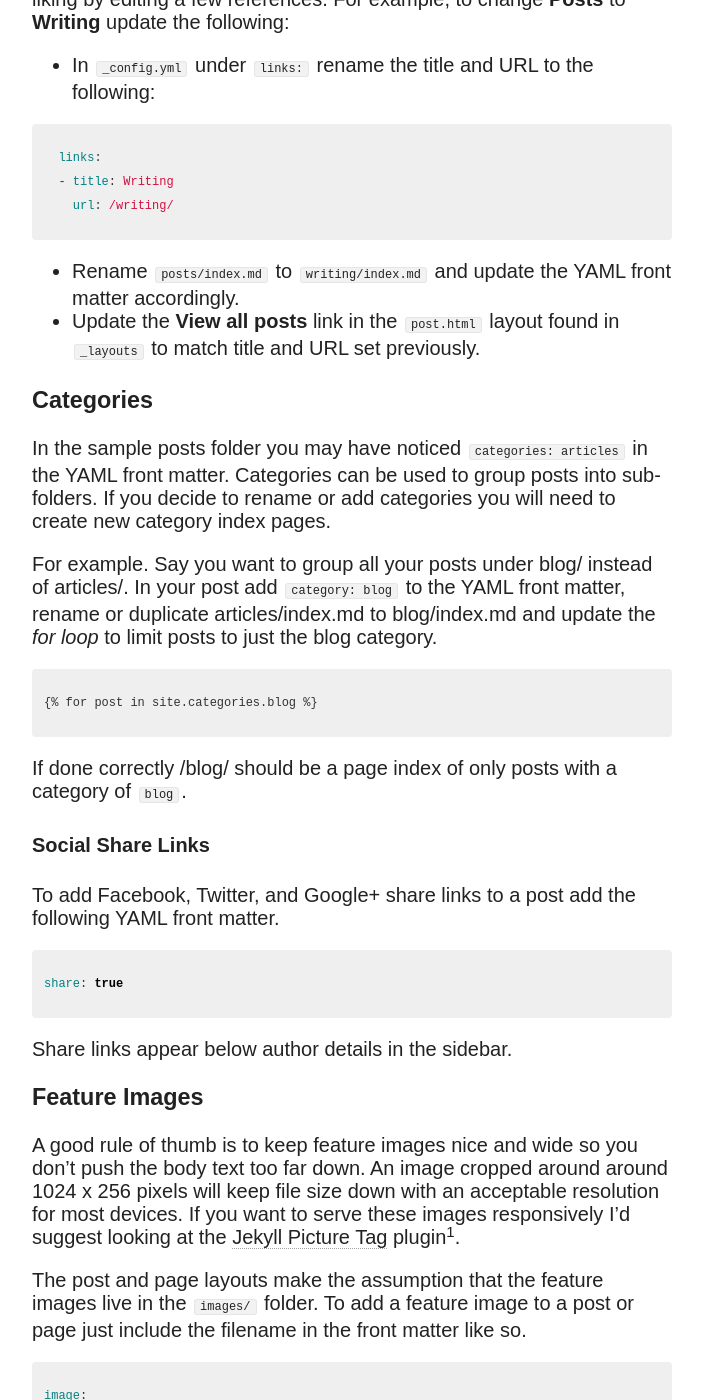
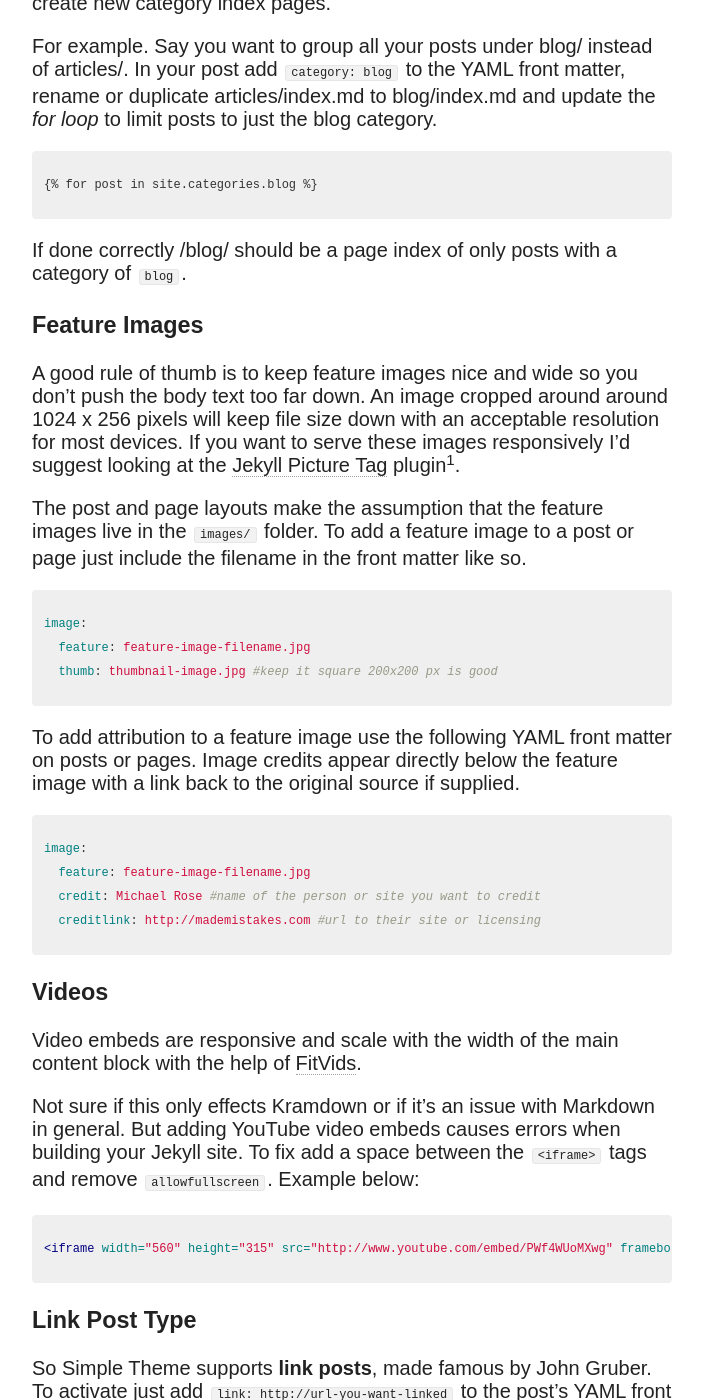
Before and after one commit to FoxerCoeee/FoxerCoeee, a Jekyll site: the page built from theme-setup/index.md, in a window 1280 px wide and 1400 px high, scrolled down 5833 px. Shown: the whole window, without its empty margins (288-991 px from the left). Built offline with Jekyll 4.4.1, drawn with Linux system fonts in a browser that asks for light colours; nearby versions of some CDN libraries; some of the changed text lies outside the part shown.

Commit message:
Update documentation

```diff
--- a/theme-setup/index.md
+++ b/theme-setup/index.md
@@ -168,19 +168,6 @@
 
 These two layouts are very similar. Both have an author sidebar, allow for large feature images at the top, and optional Disqus comments. The only real difference is the post layout includes related posts at the end of the page.
 
-### Post Index Page
-
-A [sample index page]({{ site.url }}/posts/) listing all posts grouped by the year they were published has been provided. The name can be customized to your liking by editing a few references. For example, to change **Posts** to **Writing** update the following:
-
-* In `_config.yml` under `links:` rename the title and URL to the following:
-{% highlight yaml %}
-  links:
-  - title: Writing
-    url: /writing/
-{% endhighlight %}
-* Rename `posts/index.md` to `writing/index.md` and update the YAML front matter accordingly.
-* Update the **View all posts** link in the `post.html` layout found in `_layouts` to match title and URL set previously.
-
 ### Categories
 
 In the sample posts folder you may have noticed `categories: articles` in the YAML front matter. Categories can be used to group posts into sub-folders. If you decide to rename or add categories you will need to create new category index pages.
@@ -194,16 +181,6 @@
 {% endhighlight %}
 
 If done correctly /blog/ should be a page index of only posts with a category of `blog`.
-
-#### Social Share Links
-
-To add Facebook, Twitter, and Google+ share links to a post add the following YAML front matter.
-
-{% highlight yaml %}
-share: true
-{% endhighlight %}
-
-Share links appear below author details in the sidebar.
 
 ### Feature Images
 
@@ -228,22 +205,21 @@
   creditlink: http://mademistakes.com #url to their site or licensing
 {% endhighlight %}
 
-### Twitter Cards
+### Videos
 
-Feature and thumbnail images are used by [Open Graph](https://developers.facebook.com/docs/opengraph/) and [Twitter Cards](https://dev.twitter.com/docs/cards) as well. If you don't assign a thumbnail the site logo is used.
+Video embeds are responsive and scale with the width of the main content block with the help of [FitVids](http://fitvidsjs.com/).
 
-Here's an example of a tweet with Twitter Cards enabled.
+Not sure if this only effects Kramdown or if it's an issue with Markdown in general. But adding YouTube video embeds causes errors when building your Jekyll site. To fix add a space between the `<iframe>` tags and remove `allowfullscreen`. Example below:
 
-![Twitter Card summary large image screenshot]({{ site.url }}/images/twitter-card-summary-large-image.jpg)
+{% highlight html %}
+<iframe width="560" height="315" src="http://www.youtube.com/embed/PWf4WUoMXwg" frameborder="0"> </iframe>
+{% endhighlight %}
 
-**Pro-Tip**: You need to [apply for Twitter Cards](https://dev.twitter.com/docs/cards) before they will begin showing up when links to your site are shared.
-{:.notice}
+### Link Post Type
 
-#### Link Post Type
+So Simple Theme supports **link posts**, made famous by John Gruber. To activate just add `link: http://url-you-want-linked` to the post's YAML front matter and you're done. Here's an [example of a link post]({{ site.url }}/articles/sample-link-post) if you need a visual.
 
-So Simple Theme now supports **link posts**, made famous by John Gruber. To activate just add `link: http://url-you-want-linked` to the post's YAML front matter and you're done. Here's an [example of a link post]({{ site.url }}/articles/sample-link-post) if you need a visual.
-
-#### Author Override
+### Author Override
 
 By making use of data files you can assign different authors for each post.
 
@@ -278,7 +254,34 @@
 author: billy_rick
 {% endhighlight %}
 
-#### Simple Search
+---
+
+## Social Share Links
+
+To add Facebook, Twitter, and Google+ share links to a post add the following YAML front matter.
+
+{% highlight yaml %}
+share: true
+{% endhighlight %}
+
+Share links appear below author details in the sidebar.
+
+---
+
+## Twitter Cards
+
+Feature and thumbnail images are used by [Open Graph](https://developers.facebook.com/docs/opengraph/) and [Twitter Cards](https://dev.twitter.com/docs/cards) as well. If you don't assign a thumbnail the site logo is used.
+
+Here's an example of a tweet with Twitter Cards enabled.
+
+![Twitter Card summary large image screenshot]({{ site.url }}/images/twitter-card-summary-large-image.jpg)
+
+**Pro-Tip**: You need to [apply for Twitter Cards](https://dev.twitter.com/docs/cards) before they will begin showing up when links to your site are shared.
+{:.notice}
+
+---
+
+## Simple Search
 
 Adding `search: true` to your `_config.yml` enables search using Christian Fei's [Simple Jekyll jQuery plugin](https://github.com/christian-fei/Simple-Jekyll-Search). Clicking the search link in the navigation bar will overlay a Search box that searches on post titles using an auto generated JSON file.
 
@@ -286,16 +289,6 @@
   <img src="{{ site.url }}/images/simple-search-screenshot.jpg" alt="search screenshot">
   <figcaption>Search your site by post title</figcaption>
 </figure>
-
-#### Videos
-
-Video embeds are responsive and scale with the width of the main content block with the help of [FitVids](http://fitvidsjs.com/).
-
-Not sure if this only effects Kramdown or if it's an issue with Markdown in general. But adding YouTube video embeds causes errors when building your Jekyll site. To fix add a space between the `<iframe>` tags and remove `allowfullscreen`. Example below:
-
-{% highlight html %}
-<iframe width="560" height="315" src="http://www.youtube.com/embed/PWf4WUoMXwg" frameborder="0"> </iframe>
-{% endhighlight %}
 
 ---
 
```
